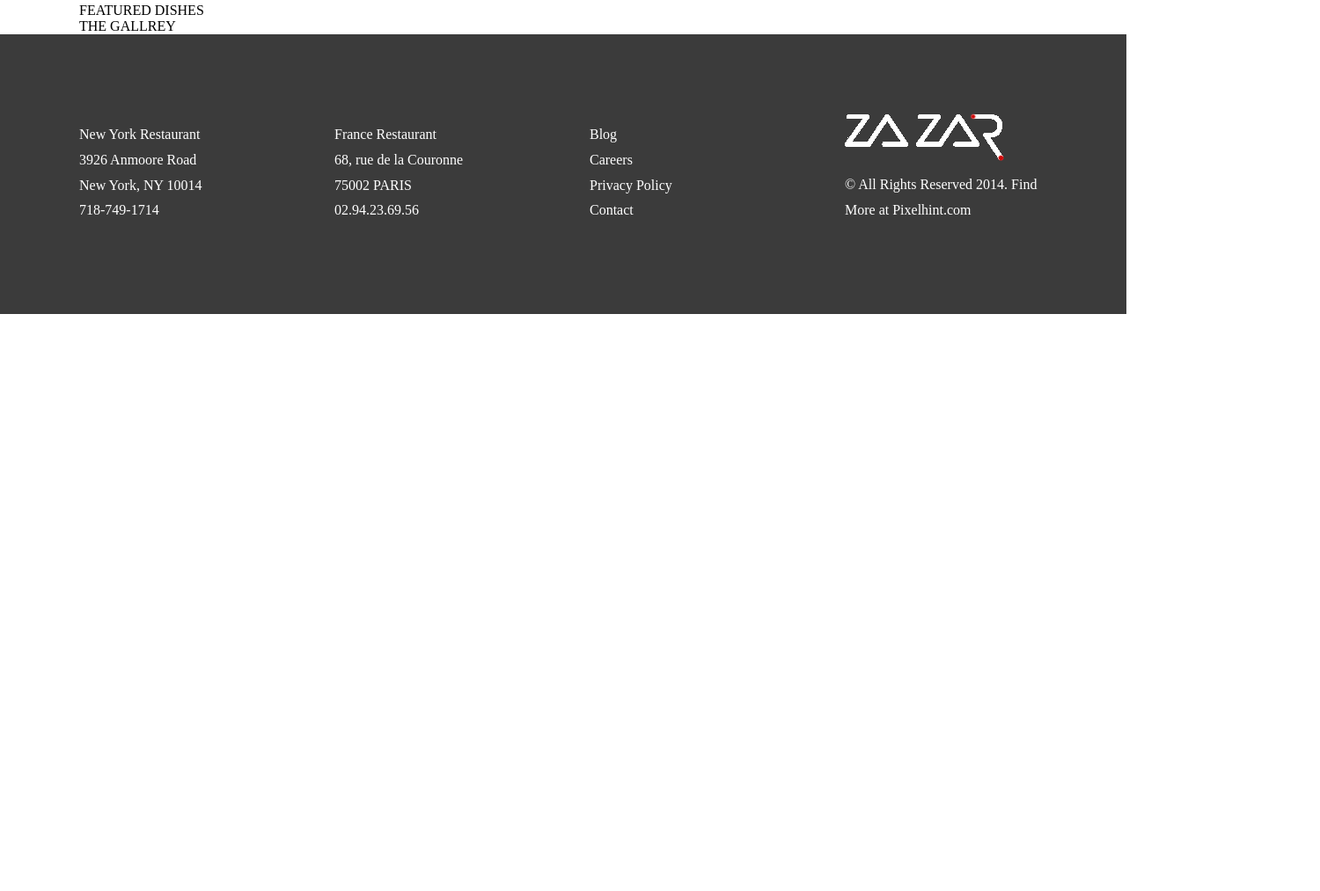
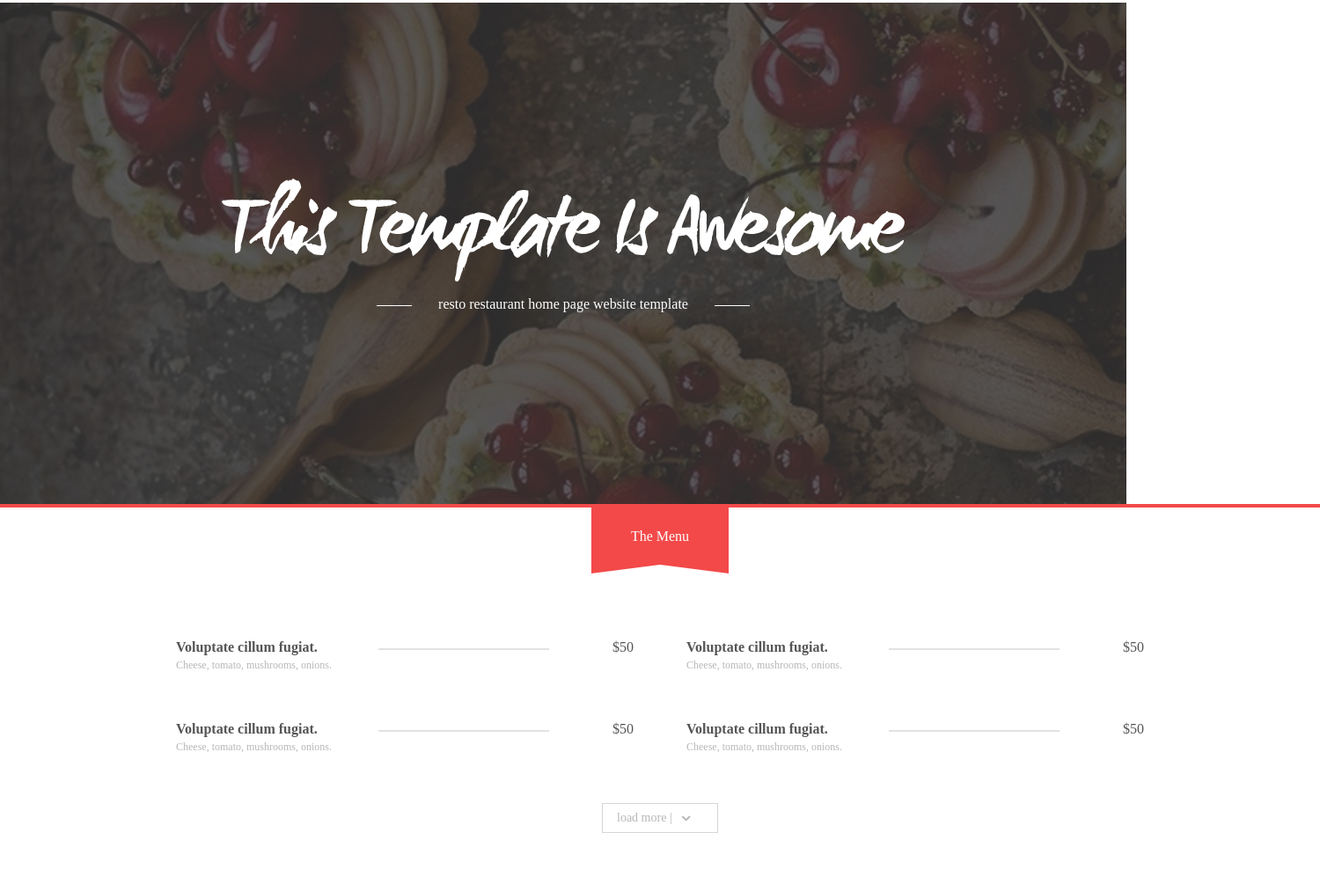
Before and after one commit to liuguangjie/html-css-js, a plain HTML site: page example/20180826/pig/index.html in a window 1280 px wide. Shown: the part 107-1120 px from the top of the page at 88% size, 1500 px wide, since content can reach past the window. Before the commit the page ends 800 px from the top, so only its background shows below. Drawn offline with Linux system fonts and the light colour scheme.

Commit message:
2018年8月30日01:34:28 代码已经完成80%了

```diff
--- a/example/20180826/pig/css/common.css
+++ b/example/20180826/pig/css/common.css
@@ -34,6 +34,8 @@
     height: 218px;
     padding-top: 100px;
     background: #3b3b3b;
+
+    margin-top: 200px; /** */
 }
 
 .public-footer .footer-col {
@@ -49,6 +51,10 @@
     margin-right: 0;
 }
 
+/* .public-footer .last-col {
+    margin-right: 0;
+} */
+
 .public-footer .footer-logo {
     width: 182px;
     height: 55px;
--- a/example/20180826/pig/css/index.css
+++ b/example/20180826/pig/css/index.css
@@ -0,0 +1,141 @@
+.index-banner {
+    position: relative;
+    /* background: #b3b3b3; */
+    background: #fff;
+
+}
+.index-banner-bg {
+    height: 570px;
+    overflow: hidden;
+}
+.index-banner-bg img {
+    margin: 0 auto; /** 图片居中 */
+}
+
+.index-banner-text {
+    position: absolute;
+    top: 200px;
+    left: 50%;
+    margin-left: -388px;
+
+}
+.index-banner-text .text-logo {
+    width: 776px;
+    height: 117px;
+    background: url(../imgs/index-banner-text.png) no-repeat;
+
+}
+
+.index-banner-text .text-info {
+    margin-top: 17px;
+    text-align: center;
+    color: #fff;
+}
+
+.index-banner-text .text-info .line {
+    display: inline-block;
+    width: 40px;
+    border-top: 1px solid #fff;
+    vertical-align: middle;
+}
+
+
+.index-banner-text .text-info .line-text {
+    margin: 0 26px;
+}
+
+/**菜单*/
+.index-menu {
+    position: relative;
+    width: 1500px;
+    margin: 0 auto;
+    border-top: 4px solid #f34949;
+}
+
+.index-menu .index-tips {
+    position: absolute;
+    left: 50%;
+    top: 0px;
+    margin-left: -78px;
+    width: 156px;
+    height: 75px;
+    line-height: 65px;
+    color: #fff;
+    background: #f34949;
+    text-align: center;
+}
+
+.index-menu .index-tips::after {
+    position: absolute;
+    content: '';
+    left: 0;
+    bottom: 0;
+    width: 0;
+    height: 0;
+    border-left: 78px solid transparent;
+    border-right: 78px solid transparent;
+    border-bottom: 10px solid #fff;
+}
+
+.index-menu .menu-list {
+    margin-top: 150px;
+    color: #555;
+    overflow: hidden;
+}
+
+.index-menu .menu-list ul {
+    width: 1160px;
+}
+
+.index-menu .menu-item {
+    float: left;
+    width: 520px;
+    margin-right: 60px;
+    margin-bottom: 56px;
+}
+
+.index-menu .menu-item .title, .index-menu .menu-item .line {
+    float: left;
+}
+.index-menu .menu-item .price {
+    float: right;
+}
+
+.index-menu .menu-item .title {
+    width: 230px;
+    color: #555;
+    overflow: hidden;
+    white-space: nowrap;
+    text-overflow: ellipsis;
+}
+.index-menu .menu-item .comment {
+    margin-top: 4px;
+    color: #b7b7b7;
+    font-size: 12px;
+
+}
+.index-menu .menu-item .line {
+    margin-top: 10px;
+    width: 192px;
+    border: 1px solid #e3e1e1;
+
+}
+
+.index-menu .menu-more-btn {
+    margin: 0 auto;
+    width: 114px;
+    height: 32px;
+    padding-left: 16px;
+    border: 1px solid #d7d5d5;
+    font-size: 14px;
+    line-height: 32px;
+    color: #b7b7b7;
+}
+
+.index-menu .menu-more-btn .icon {
+    display: inline-block;
+    width: 11px;
+    height: 7px;
+    margin-left: 10px;
+    background: url(../imgs/botton.png) no-repeat;
+}
--- a/example/20180826/pig/index.html
+++ b/example/20180826/pig/index.html
@@ -2,7 +2,7 @@
 <html lang="en">
 <head>
     <meta charset="UTF-8">
-    <title>desc</title>
+    <title>index</title>
     <link rel="stylesheet" href="css/reset.css">
     <link rel="stylesheet" href="css/common.css">
     <link rel="stylesheet" href="css/index.css">
@@ -11,7 +11,6 @@
 <body>
     <!--
         命名规范
-
     -->
     <!--公共头 -->
     <div class="public-header">
@@ -30,18 +29,70 @@
     </div>
 
     <!-- 轮播图 -->
-    <div class="index-banner"></div>
+    <div class="index-banner">
+        <div class="index-banner-bg"><img src="imgs/index-banner-bg.jpg" alt="banner"></div>
+        <div class="index-banner-text">
+            <div class="text-logo"></div>
+            <p class="text-info">
+                <l class="line "></l>
+                <span class="line-text">resto restaurant home page website template</span>
+                <l class="line "></l>
+            </p>
+        </div>
+    </div>
+    <!--菜单-->
+    <div class="index-menu">
+        <div class="index-tips">The Menu</div>
+        <div class="public-container menu-list">
+            <ul class="clearfloat">
+                <li class="menu-item clearfloat">
+                    <a class ="title">
+                        <h4>Voluptate cillum fugiat.</h4>
+                        <p class="comment">Cheese, tomato, mushrooms, onions.</p>
+                    </a>
+                    <div class="line"></div>
+                    <div class="price">$50</div>
+                </li>
+                <li class="menu-item clearfloat">
+                    <a class="title">
+                        <h4>Voluptate cillum fugiat.</h4>
+                        <p class="comment">Cheese, tomato, mushrooms, onions.</p>
+                    </a>
+                    <div class="line"></div>
+                    <div class="price">$50</div>
+                </li>
+                <li class="menu-item clearfloat">
+                    <a class="title">
+                        <h4>Voluptate cillum fugiat.</h4>
+                        <p class="comment">Cheese, tomato, mushrooms, onions.</p>
+                    </a>
+                    <div class="line"></div>
+                    <div class="price">$50</div>
+                </li>
+                <li class="menu-item clearfloat">
+                    <a class ="title">
+                        <h4>Voluptate cillum fugiat.</h4>
+                        <p class="comment">Cheese, tomato, mushrooms, onions.</p>
+                    </a>
+                    <div class="line"></div>
+                    <div class="price">$50</div>
+                </li>
+            </ul>
+
+        </div>
+        <a href="" class="menu-more-btn">load more <span>|</span><span class="icon"></span></a>
+    </div>
 
     <!-- 推荐列表 -->
     <div class="public-container index-list"></div>
 
     <!-- 面板列表 -->
-    <div class="public-container index-panel">
+    <!-- <div class="public-container index-panel">
         <div class="index-panel-header">FEATURED DISHES</div>
     </div>
     <div class="public-container index-panel">
         <div class="index-panel-header">THE GALLREY</div>
-    </div>
+    </div> -->
 
     <!--底部信息-->
     <div class="public-footer">
@@ -70,7 +121,7 @@
                     <a href="">Contact</a>
                 </p>
             </div>
-            <div class="footer-col">
+            <div class="footer-col last-col">
                 <div class="footer-logo"></div>
                 <div class="footer-info">© All Rights Reserved 2014. Find  More at Pixelhint.com</div>
             </div>
```
Also changed, not shown: example/20180829/line-height.html (added, +69 -0 lines), example/20180826/pig/imgs/botton.png (added), example/20180826/pig/imgs/index-banner-bg.jpg (added), example/20180826/pig/imgs/index-banner-text.png (added).
